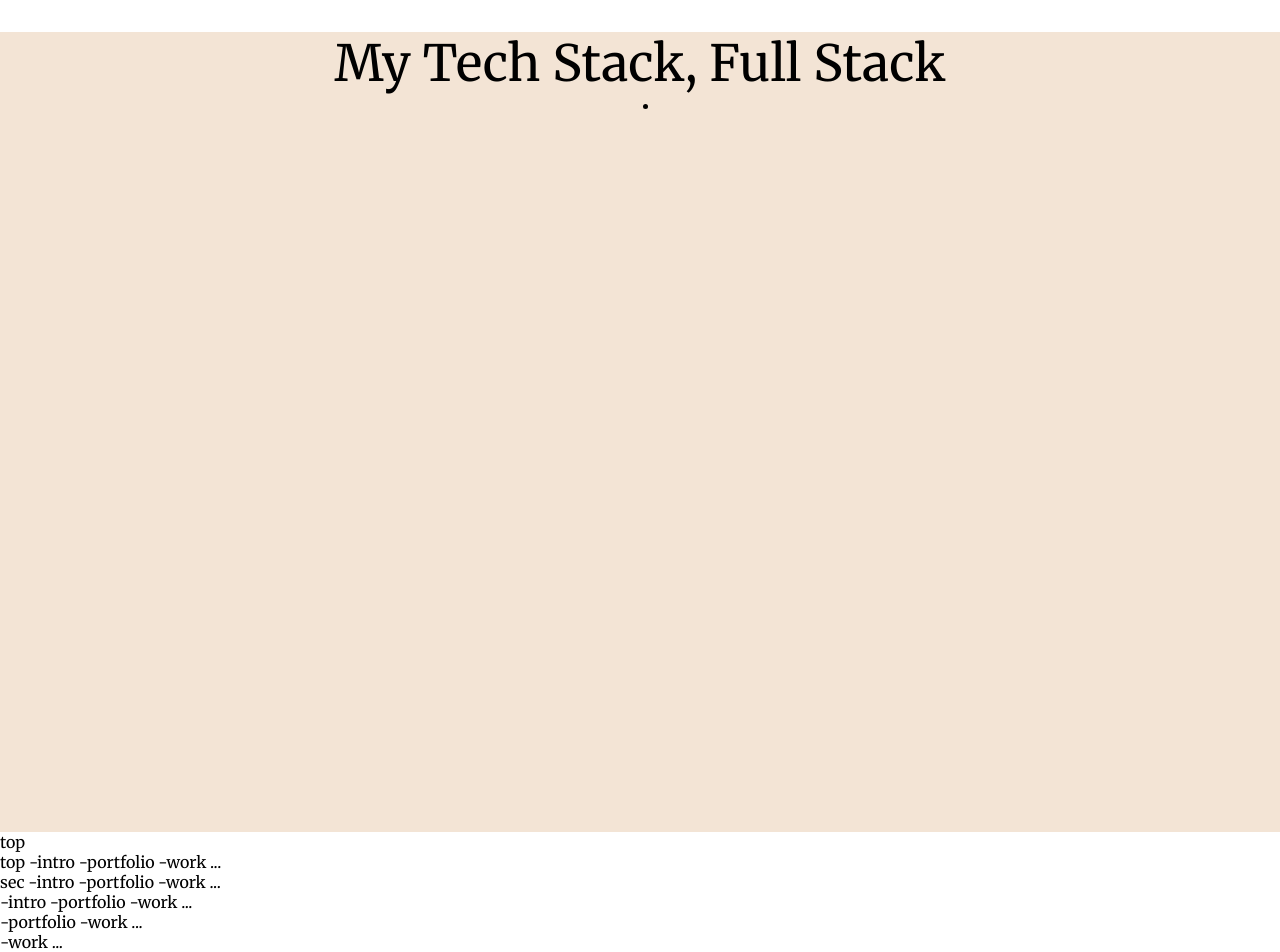
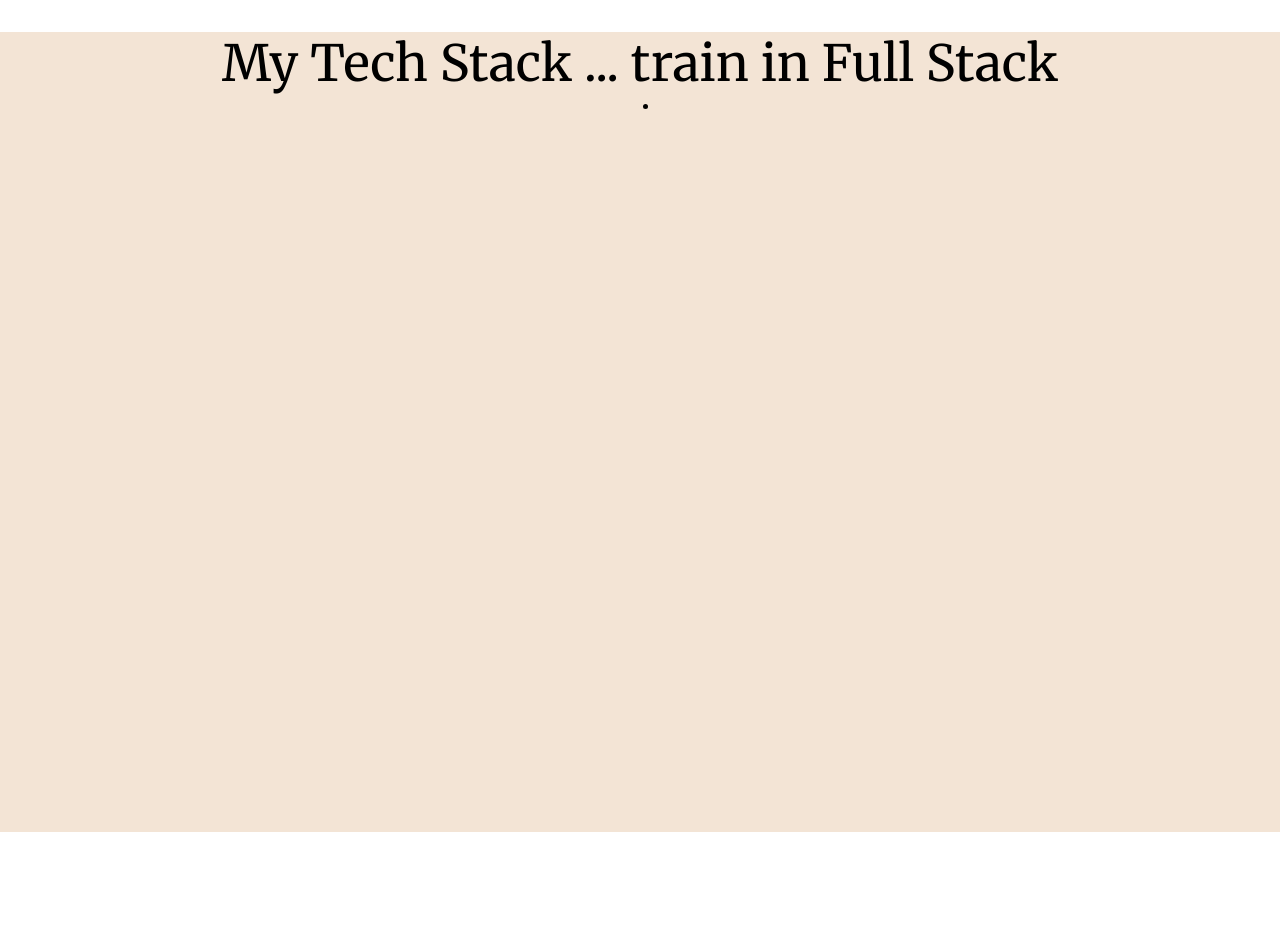
Before and after one commit to david204code/MyPortfolio, a React (Create React App) app: page / in a window 1280 px wide. Shown: the part 768-1720 px from the top of the page. After the commit the page ends 1600 px from the top, so only its background shows below. Built offline with nearby package versions, Linux system fonts and the light colour scheme.

Commit message:
Minor edit comment out the plan and start work on the TechStack page

```diff
--- a/src/components/techStack/TechStack.jsx
+++ b/src/components/techStack/TechStack.jsx
@@ -4,7 +4,7 @@ import "./TechStack.scss";
 export default function TechStack() {
   return (
     <div className="techStack" id="techStack">
-      <h1>My Tech Stack, Full Stack</h1>
+      <h1>My Tech Stack ... train in Full Stack</h1>
       <ul>
         <li></li>
       </ul>
--- a/src/pages/homePage/HomePage.jsx
+++ b/src/pages/homePage/HomePage.jsx
@@ -8,12 +8,12 @@ export default function HomePage() {
     <div className="homepage">
       <Intro />
       <TechStack />
-      <p>top</p>
+      {/* <p>top</p>
       <p>top -intro -portfolio -work ...</p>
       <p>sec -intro -portfolio -work ...</p>
       <p>-intro -portfolio -work ...</p>
       <p>-portfolio -work ...</p>
-      <p>-work ...</p>
+      <p>-work ...</p> */}
     </div>
   );
 }
```
